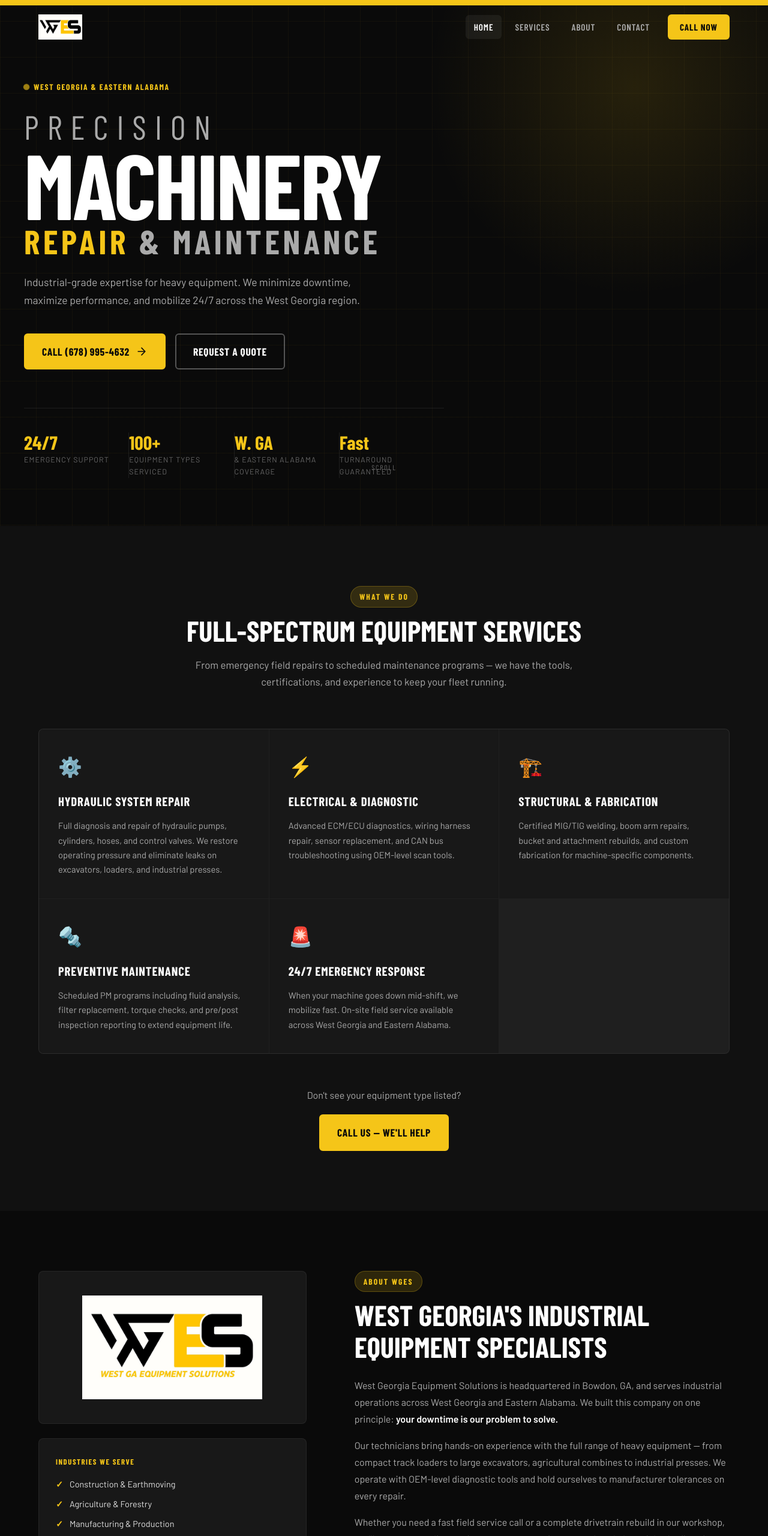
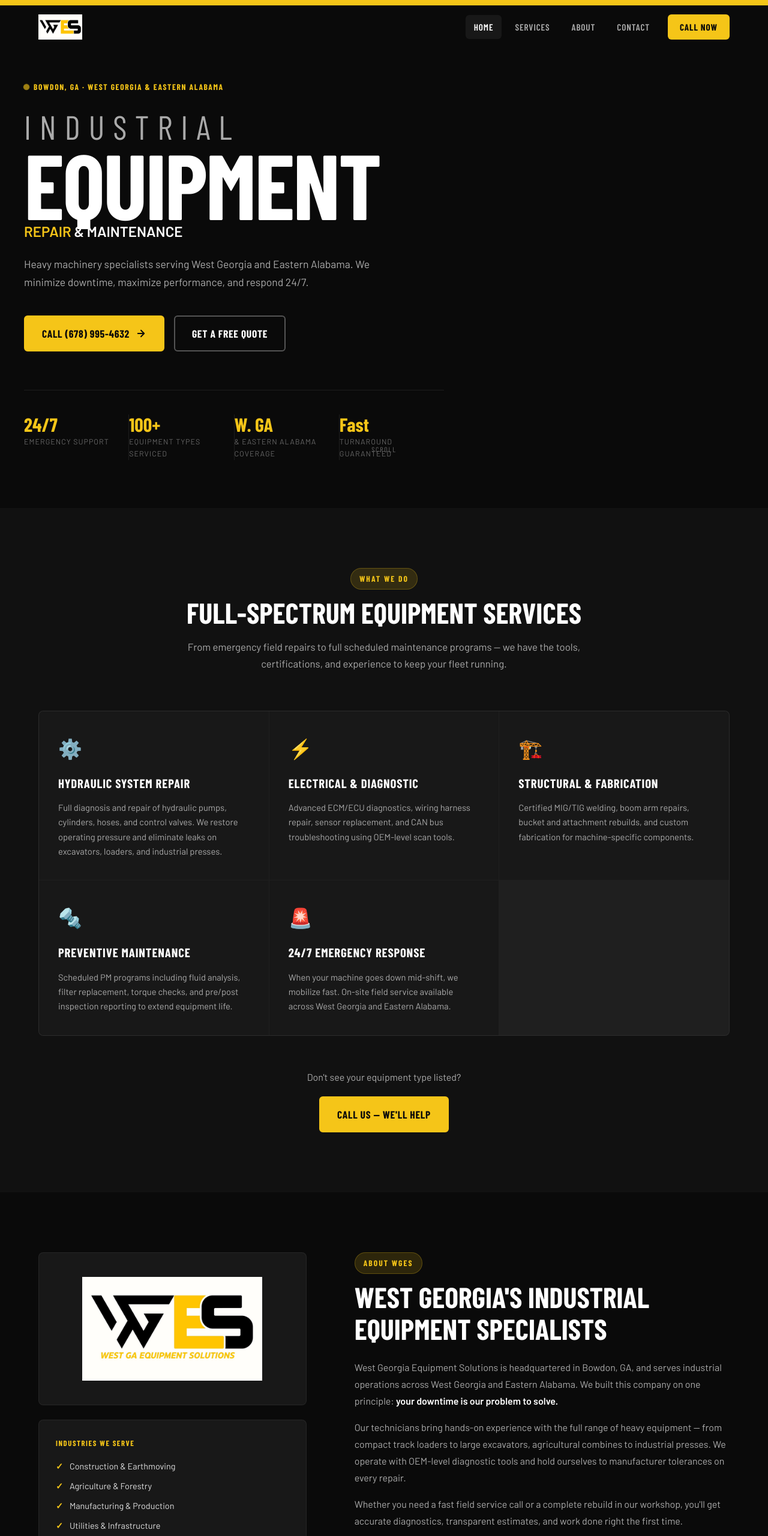
Before and after one commit to dylanwyattharris/wges-website, a React (Create React App) app: page / in a window 1280 px wide. Shown: the part 25-2586 px from the top of the page at 60% size. Built offline with nearby package versions, Linux system fonts and the light colour scheme; a web font is replaced by a local one.

Commit message:
Update App.js

```diff
--- a/src/App.js
+++ b/src/App.js
@@ -9,7 +9,6 @@
     title: 'Hydraulic System Repair',
     desc: 'Full diagnosis and repair of hydraulic pumps, cylinders, hoses, and control valves. We restore operating pressure and eliminate leaks on excavators, loaders, and industrial presses.',
   },
-
   {
     icon: '⚡',
     title: 'Electrical & Diagnostic',
@@ -96,9 +95,7 @@
               </li>
             ))}
             <li>
-            <a href="tel:6789954632" className="nav__cta">
-              Call Now
-            </a>
+              <a href="tel:6789954632" className="nav__cta">Call Now</a>
             </li>
           </ul>
           <button className="nav__hamburger" onClick={() => setMenuOpen(!menuOpen)} aria-label="Toggle menu">
@@ -119,32 +116,33 @@
   return (
     <section id="home" className="hero">
       <div className="hero__bg">
-        <div className="hero__grid"></div>
-        <div className="hero__glow"></div>
+        <div className="hero__stripes"></div>
+        <div className="hero__overlay"></div>
+        <div className="hero__glow-orange"></div>
+        <div className="hero__glow-green"></div>
       </div>
       <div className={`hero__content${visible ? ' hero__content--visible' : ''}`}>
         <div className="hero__badge">
           <span className="hero__badge-dot"></span>
-          West Georgia & Eastern Alabama
+          Bowdon, GA · West Georgia & Eastern Alabama
         </div>
         <h1 className="hero__headline">
-          <span className="hero__headline-top">PRECISION</span>
-          <span className="hero__headline-main">MACHINERY</span>
-          <span className="hero__headline-sub">
-            <span className="hero__headline-accent">REPAIR</span>
-            {' '}& MAINTENANCE
+          <span className="hero__headline-top">INDUSTRIAL</span>
+          <span className="hero__headline-main">EQUIPMENT</span>
+          <span className="hero__headline-bottom">
+            <span className="hero__headline-accent">REPAIR</span> & MAINTENANCE
           </span>
         </h1>
         <p className="hero__desc">
-          Industrial-grade expertise for heavy equipment. We minimize downtime,
-          maximize performance, and mobilize 24/7 across the West Georgia region.
+          Heavy machinery specialists serving West Georgia and Eastern Alabama.
+          We minimize downtime, maximize performance, and respond 24/7.
         </p>
         <div className="hero__actions">
           <a href="tel:6789954632" className="btn btn--primary">
             <span>Call (678) 995-4632</span>
-            <svg width="20" height="20" viewBox="0 0 24 24" fill="none"><path d="M5 12h14M12 5l7 7-7 7" stroke="currentColor" strokeWidth="2" strokeLinecap="round" strokeLinejoin="round"/></svg>
+            <svg width="18" height="18" viewBox="0 0 24 24" fill="none"><path d="M5 12h14M12 5l7 7-7 7" stroke="currentColor" strokeWidth="2.5" strokeLinecap="round" strokeLinejoin="round"/></svg>
           </a>
-          <a href="mailto:getstarted@westgaes.com" className="btn btn--outline">Request a Quote</a>
+          <a href="mailto:getstarted@westgaes.com" className="btn btn--outline">Get a Free Quote</a>
         </div>
         <div className="hero__stats">
           {STATS.map((s) => (
@@ -178,6 +176,7 @@
       className={`service-card${vis ? ' service-card--visible' : ''}`}
       style={{ transitionDelay: `${index * 80}ms` }}
     >
+      <div className="service-card__top-bar"></div>
       <div className="service-card__icon">{icon}</div>
       <h3 className="service-card__title">{title}</h3>
       <p className="service-card__desc">{desc}</p>
@@ -193,7 +192,7 @@
           <span className="section__label">What We Do</span>
           <h2 className="section__title">Full-Spectrum Equipment Services</h2>
           <p className="section__subtitle">
-            From emergency field repairs to scheduled maintenance programs — we have the
+            From emergency field repairs to full scheduled maintenance programs — we have the
             tools, certifications, and experience to keep your fleet running.
           </p>
         </div>
@@ -253,9 +252,8 @@
             manufacturer tolerances on every repair.
           </p>
           <p>
-            Whether you need a fast field service call or a complete drivetrain rebuild in
-            our workshop, you'll get accurate diagnostics, transparent estimates, and work
-            done right the first time.
+            Whether you need a fast field service call or a complete rebuild in our workshop,
+            you'll get accurate diagnostics, transparent estimates, and work done right the first time.
           </p>
           <div className="about__badges">
             <div className="about__badge">
@@ -285,7 +283,7 @@
     firstName: '', lastName: '', company: '', phone: '', email: '',
     machine: '', message: '', serviceDate: '',
   });
-  const [status, setStatus] = useState('idle'); // idle | sending | sent | error
+  const [status, setStatus] = useState('idle');
 
   const handleChange = (e) => setForm({ ...form, [e.target.name]: e.target.value });
 
@@ -400,7 +398,7 @@
             </div>
             <div className="form__group">
               <label>Machine Info (Make, Model, Serial #)</label>
-              <input name="machine" value={form.machine} onChange={handleChange} placeholder="e.g. Caterpillar 320D, S/N CAT00320..." />
+              <input name="machine" value={form.machine} onChange={handleChange} placeholder="e.g. Dogapillar E00, S/N DGP00E..." />
             </div>
             <div className="form__group">
               <label>Describe the Issue *</label>
@@ -413,7 +411,7 @@
               <p className="form__success">✓ We received your request and will follow up shortly. For immediate help, call <a href="tel:6789954632">(678) 995-4632</a>.</p>
             )}
             {status === 'error' && (
-              <p className="form__error">Something went wrong. Please call us at <a href="tel:6789954632">(678) 995-4632</a> or email <a href="mailto:getstarted@westgaes.com">getstarted@westgaes.com</a>.</p>
+              <p className="form__error">Something went wrong. Please call <a href="tel:6789954632">(678) 995-4632</a> or email <a href="mailto:getstarted@westgaes.com">getstarted@westgaes.com</a>.</p>
             )}
           </form>
         </div>
@@ -430,14 +428,18 @@
           <img src="/logo-full.png" alt="West GA Equipment Solutions" />
           <p>Heavy machinery repair and industrial equipment maintenance serving West Georgia and Eastern Alabama. Available 24/7.</p>
           <a href="https://facebook.com/WestGAES" target="_blank" rel="noreferrer" className="footer__social">
-            <svg width="20" height="20" viewBox="0 0 24 24" fill="currentColor"><path d="M18 2h-3a5 5 0 00-5 5v3H7v4h3v8h4v-8h3l1-4h-4V7a1 1 0 011-1h3z"/></svg>
+            <svg width="18" height="18" viewBox="0 0 24 24" fill="currentColor"><path d="M18 2h-3a5 5 0 00-5 5v3H7v4h3v8h4v-8h3l1-4h-4V7a1 1 0 011-1h3z"/></svg>
             Facebook
           </a>
         </div>
         <div className="footer__links">
           <h4>Services</h4>
           <ul>
-            {SERVICES.map(s => <li key={s.title}><button onClick={() => document.getElementById('services')?.scrollIntoView({ behavior: 'smooth' })}>{s.title}</button></li>)}
+            {SERVICES.map(s => (
+              <li key={s.title}>
+                <button onClick={() => document.getElementById('services')?.scrollIntoView({ behavior: 'smooth' })}>{s.title}</button>
+              </li>
+            ))}
           </ul>
         </div>
         <div className="footer__contact">
```
Lines whose indentation alone changed are shown as unchanged.
